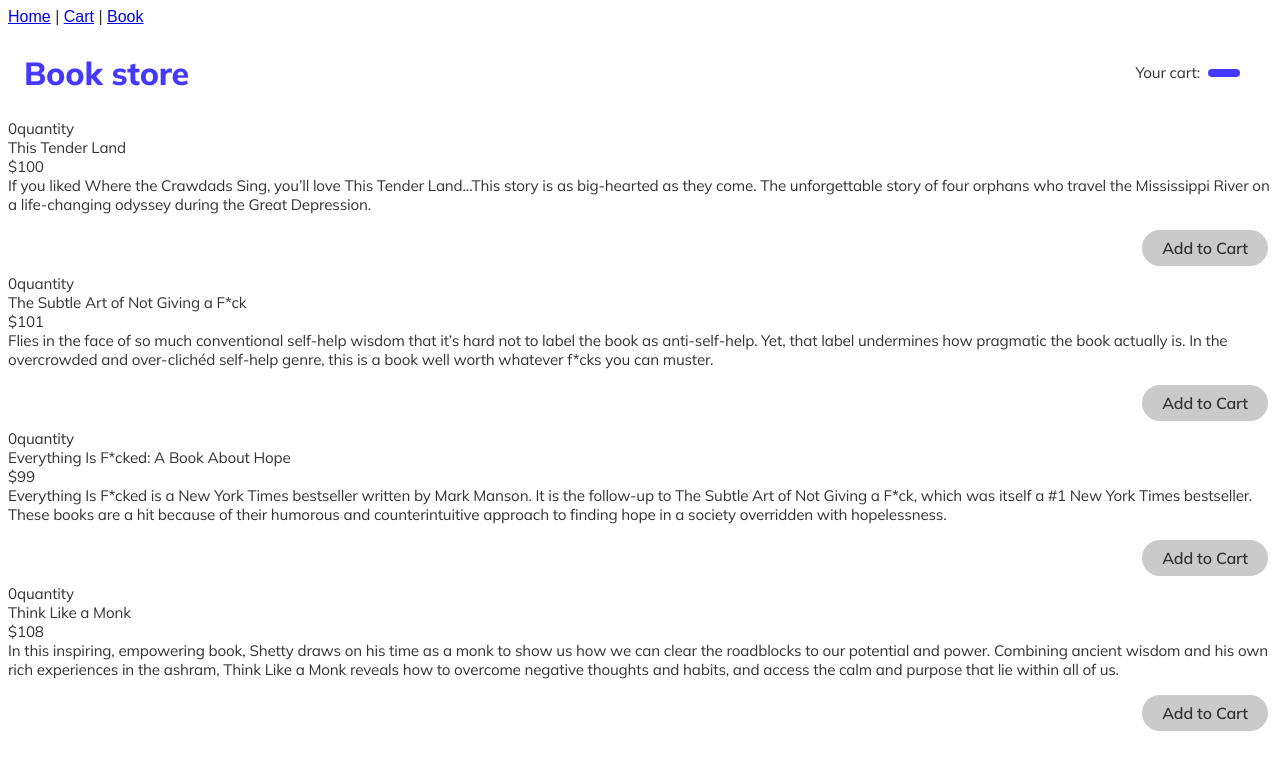
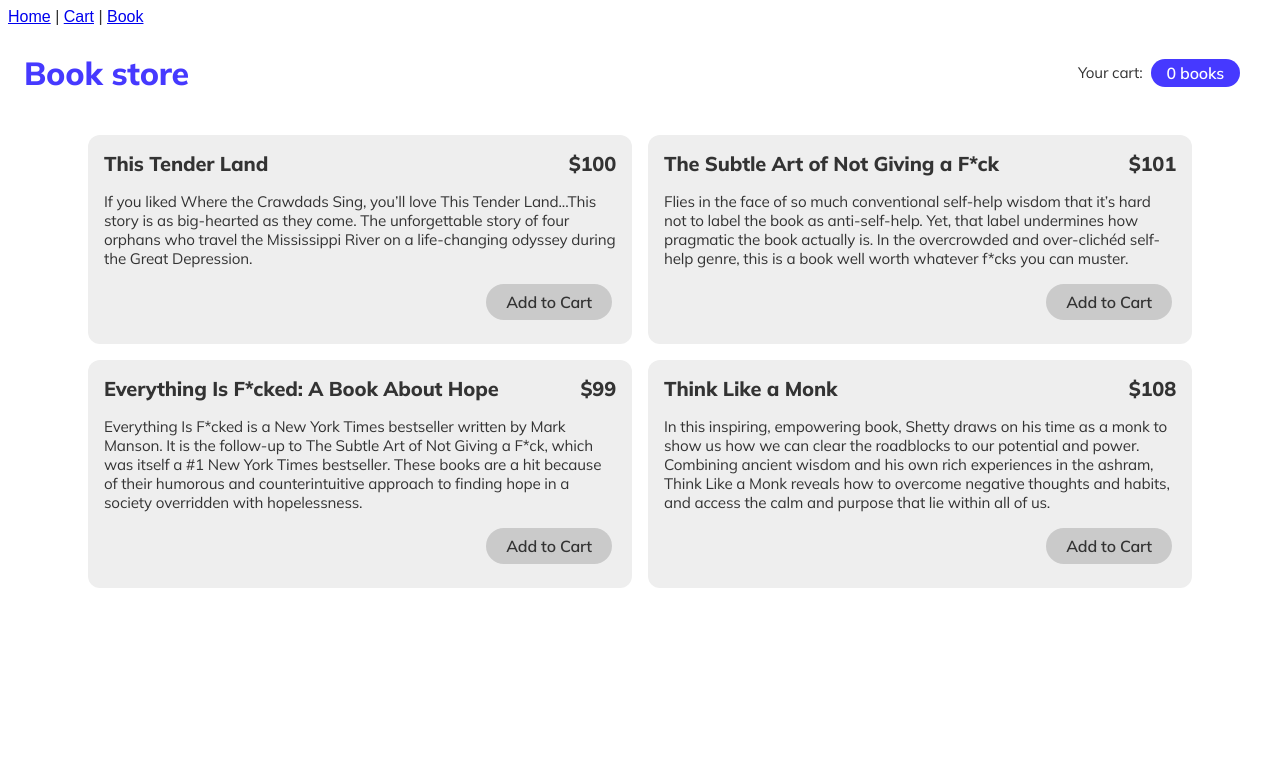
Before and after one commit to KiyuTran88/kiyu-sandbox, a Vue app: page /#/book in a window 1280 px wide. Shown: the top 770 px of the page. Built offline with nearby package versions, Linux system fonts and the light colour scheme.

Commit message:
updated v-for and SCSS

```diff
--- a/src/views/Book.vue
+++ b/src/views/Book.vue
@@ -3,24 +3,22 @@
 		<h2>Book store</h2>
 		<div class="headline">
 			<span>Your cart: </span>
-			<span class="cart"></span>
+			<span class="cart">{{ selectedBook }} books</span>
 		</div>
 	</header>
-
-	<div class="main-wrap" v-for="getContent in bookList" :key="getContent">
-		<div>{{ getContent.quantity }}quantity</div>
-		<div class="book-content">
-			<div class="title-group">
-				<div class="title">{{ getContent.title }}</div>
-				<div class="price">${{ getContent.price }}</div>
+	<div class="main-wrap">
+		<div class="content-wrap" v-for="book in bookList" :key="book">
+			<div class="title-wrap">
+				<div class="title">{{ book.title }}</div>
+				<div class="price">${{ book.price }}</div>
 			</div>
-			<div>{{ getContent.content }}</div>
+			<div>{{ book.content }}</div>
 			<div class="button-wrap">
-				<div class="button-containted" v-if="getContent.quantity === 0" @click="updateCart('add', getContent)">
-					{{ getContent.button }}
+				<div class="button" v-if="book.quantity === 0" @click="updateCart('add', book)">
+					{{ book.button }}
 				</div>
-				<div class="button-containted" v-if="getContent.quantity > 0" @click="updateCart('remove', getContent)">
-					{{ getContent.button }}
+				<div class="button" v-if="book.quantity > 0" @click="updateCart('remove', book)">
+					{{ book.button }}
 				</div>
 			</div>
 		</div>
@@ -32,6 +30,7 @@
 	name: "Book",
 	data() {
 		return {
+			selectedBook: 0,
 			bookList: [
 				{
 					// image: require("../assets/tenderLand.png"),
@@ -73,18 +72,15 @@
 		}
 	},
 	methods: {
-		// getTotal() {
-		// 	return this.book1.quantity + this.book2.quantity + this.book3.quantity + this.book4.quantity
-		// },
-
-		updateCart(mode, getContent) {
+		updateCart(mode, book) {
 			if (mode === "add") {
-				// console.log(book.button)
-				getContent.button = "Remove from Cart"
-				getContent.quantity++
+				book.button = "Remove from Cart"
+				book.quantity++
+				this.selectedBook++
 			} else {
-				getContent.button = "Add to Cart"
-				getContent.quantity--
+				book.button = "Add to Cart"
+				book.quantity--
+				this.selectedBook--
 			}
 		},
 	},
@@ -102,18 +98,6 @@
 	h2 {
 		font-size: 2rem;
 		color: rgb(70, 57, 255);
-	}
-
-	p {
-		padding: 0;
-		margin: 0;
-	}
-}
-.test {
-	color: rgb(70, 57, 255);
-
-	.test-2 {
-		color: tomato;
 	}
 }
 .headline {
@@ -136,26 +120,23 @@
 		font-weight: 600;
 	}
 }
-
-.page-wrap {
-   display: flex;
-   justify-content: center;
-   // background-color: rgb(255, 242, 166);
-
 .main-wrap {
 	display: flex;
+	flex-wrap: wrap;
+	justify-content: center;
 	margin: 0.5rem;
 
-      .content {
+	.content-wrap {
 		display: flex;
 		flex-direction: column;
 		background-color: #eee;
 		border-radius: 0.75rem;
 		padding: 1rem;
-         min-width: 26rem;
-         max-width: 34rem;
+		min-width: 20rem;
+		max-width: 32rem;
+		margin: 0.5rem;
 
-         .title-group {
+		.title-wrap {
 			display: flex;
 			justify-content: space-between;
 			font-weight: 800;
@@ -174,13 +155,13 @@
 		}
 	}
 }
-}
+
 .button-wrap {
 	display: flex;
 	justify-content: flex-end;
 	margin-top: auto;
 
-	.button-containted {
+	.button {
 		display: flex;
 		justify-content: center;
 		align-items: center;
```
Lines whose indentation alone changed are shown as unchanged.
